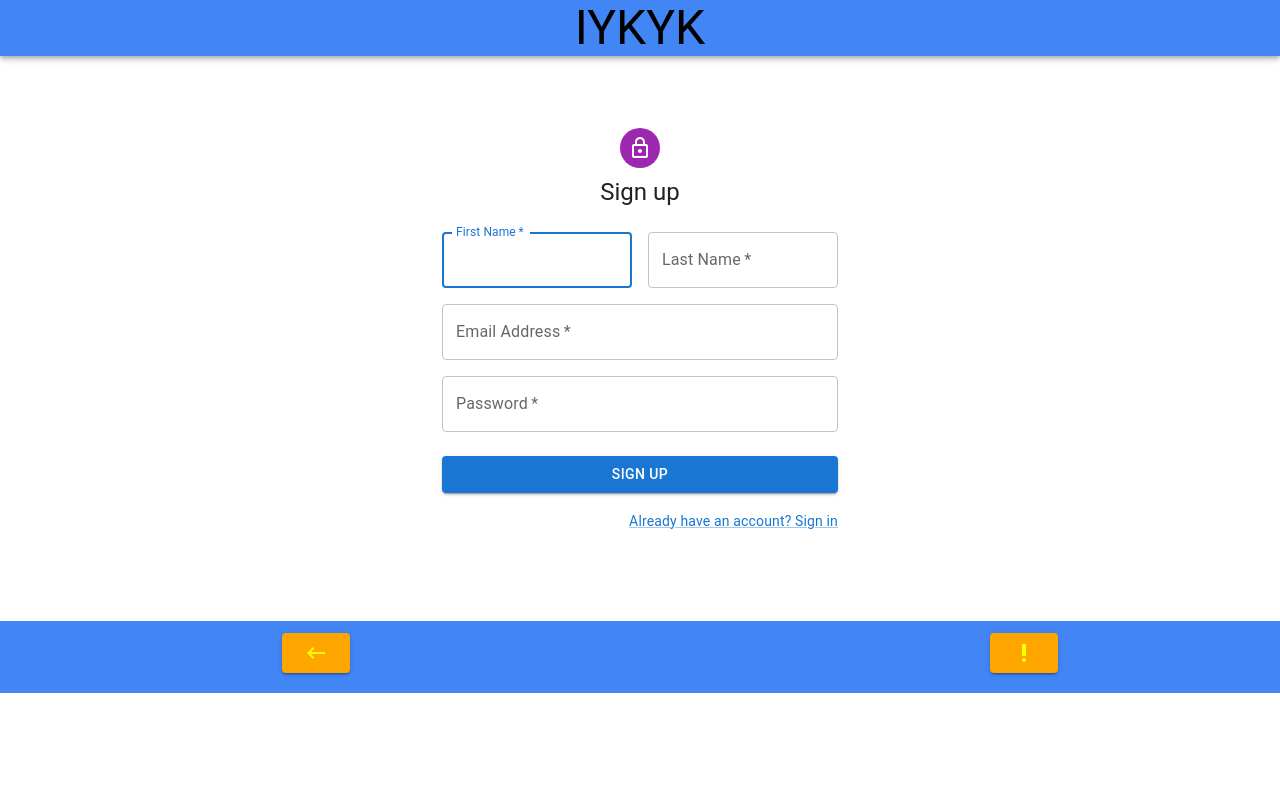
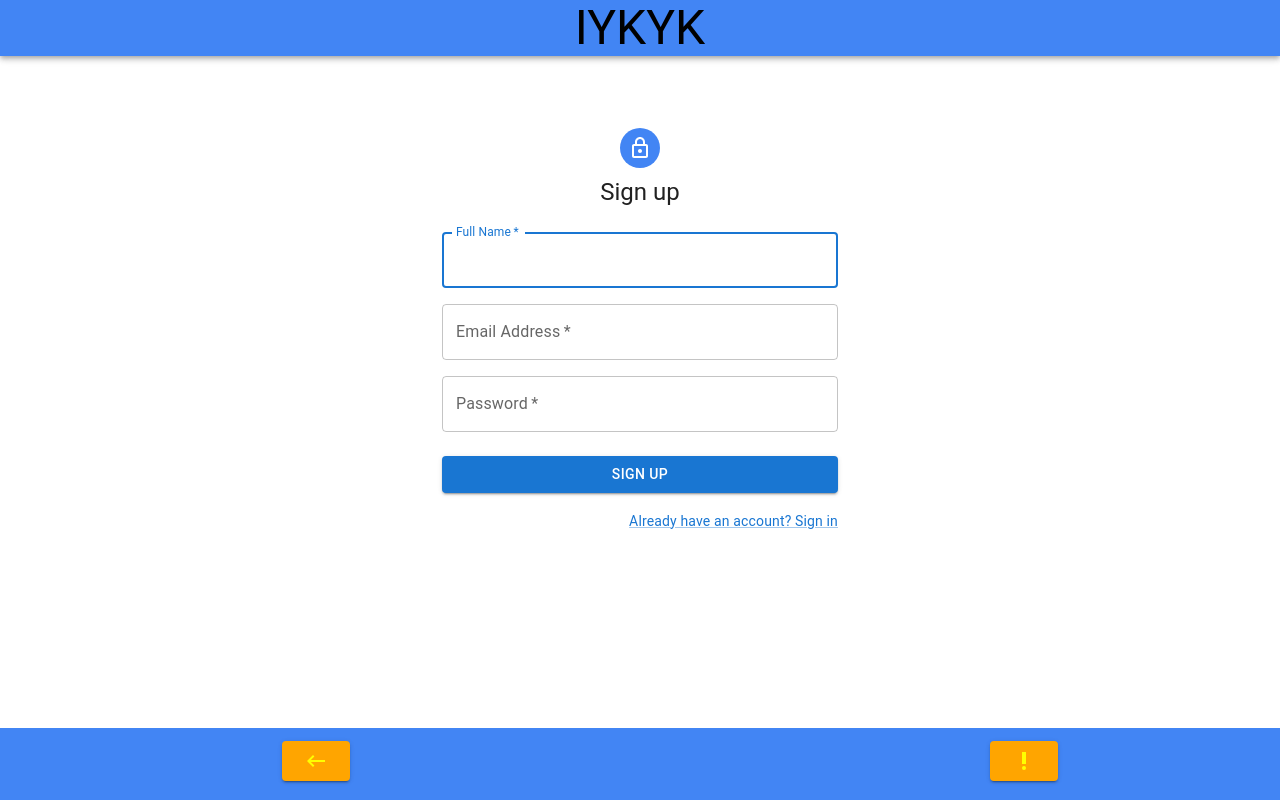
Before and after one commit to Jeff-T-Schmidt/IYKYK, a React (Create React App) app: page /signup in a window 1280 px wide. Built offline with nearby package versions, Linux system fonts and the light colour scheme.

Commit message:
landing styling

```diff
--- a/src/components/footerStyle.css
+++ b/src/components/footerStyle.css
@@ -8,7 +8,7 @@
   }
 
   #footer {
-    position: absolute;
+    position: fixed;
     bottom: 0;
     width: 100%;
     height: 4.5rem;            /* Footer height */
--- a/src/components/pages/Landing.js
+++ b/src/components/pages/Landing.js
@@ -1,11 +1,13 @@
 import { Button } from "@mui/material";
-import Link from '@mui/material/Link';
+import { blue } from "@mui/material/colors";
+import './landing.css'
 
 export default function Landing() {
     return (
         <div>
-            <Button href='/login' className='loginBtn'>Login</Button>
-            <Button href='/signup' className='signupBtn'>Signup</Button>
+            <p className='landingP'>Welcome to IYKYK, where; if you know, you know.</p>
+            <Button href='/login' variant='contained' sx={{ backgroundColor: '#4285F4', display: 'flex', flexDirection: 'column', justifyContent: 'center', width: '75%', alignItems: 'center', marginLeft: 'auto', marginRight: 'auto', marginTop: '5%', height: '75px', fontSize: 'x-large'}}>Login</Button>
+            <Button href='/signup' variant='contained' sx={{ backgroundColor: '#4285F4', display: 'flex', flexDirection: 'column', justifyContent: 'center', width: '75%', alignItems: 'center', marginLeft: 'auto', marginRight: 'auto', marginTop: '100px', height: '75px', fontSize: 'x-large'}}>Signup</Button>
         </div>
     )
 };
--- a/src/components/pages/Login.js
+++ b/src/components/pages/Login.js
@@ -37,7 +37,7 @@ export default function SignIn() {
             alignItems: 'center',
           }}
         >
-          <Avatar sx={{ m: 1, bgcolor: 'secondary.main' }}>
+          <Avatar sx={{ m: 1, bgcolor: '#4285F4' }}>
             <LockOutlinedIcon />
           </Avatar>
           <Typography component="h1" variant="h5">
--- a/src/components/pages/Signup.js
+++ b/src/components/pages/Signup.js
@@ -37,7 +37,7 @@ export default function SignUp() {
             alignItems: 'center',
           }}
         >
-          <Avatar sx={{ m: 1, bgcolor: 'secondary.main' }}>
+          <Avatar sx={{ m: 1, bgcolor: '#4285F4' }}>
             <LockOutlinedIcon />
           </Avatar>
           <Typography component="h1" variant="h5">
@@ -45,25 +45,15 @@ export default function SignUp() {
           </Typography>
           <Box component="form" noValidate onSubmit={handleSubmit} sx={{ mt: 3 }}>
             <Grid container spacing={2}>
-              <Grid item xs={12} sm={6}>
+              <Grid item xs={12}>
                 <TextField
                   autoComplete="given-name"
-                  name="firstName"
+                  name="full"
                   required
                   fullWidth
-                  id="firstName"
-                  label="First Name"
+                  id="full"
+                  label="Full Name"
                   autoFocus
-                />
-              </Grid>
-              <Grid item xs={12} sm={6}>
-                <TextField
-                  required
-                  fullWidth
-                  id="lastName"
-                  label="Last Name"
-                  name="lastName"
-                  autoComplete="family-name"
                 />
               </Grid>
               <Grid item xs={12}>
--- /dev/null
+++ b/src/components/pages/landing.css
@@ -0,0 +1,6 @@
+.landingP {
+    text-align: center;
+    font-size: x-large;
+    margin-top: 5%;
+    font-weight: bold;
+}
```
